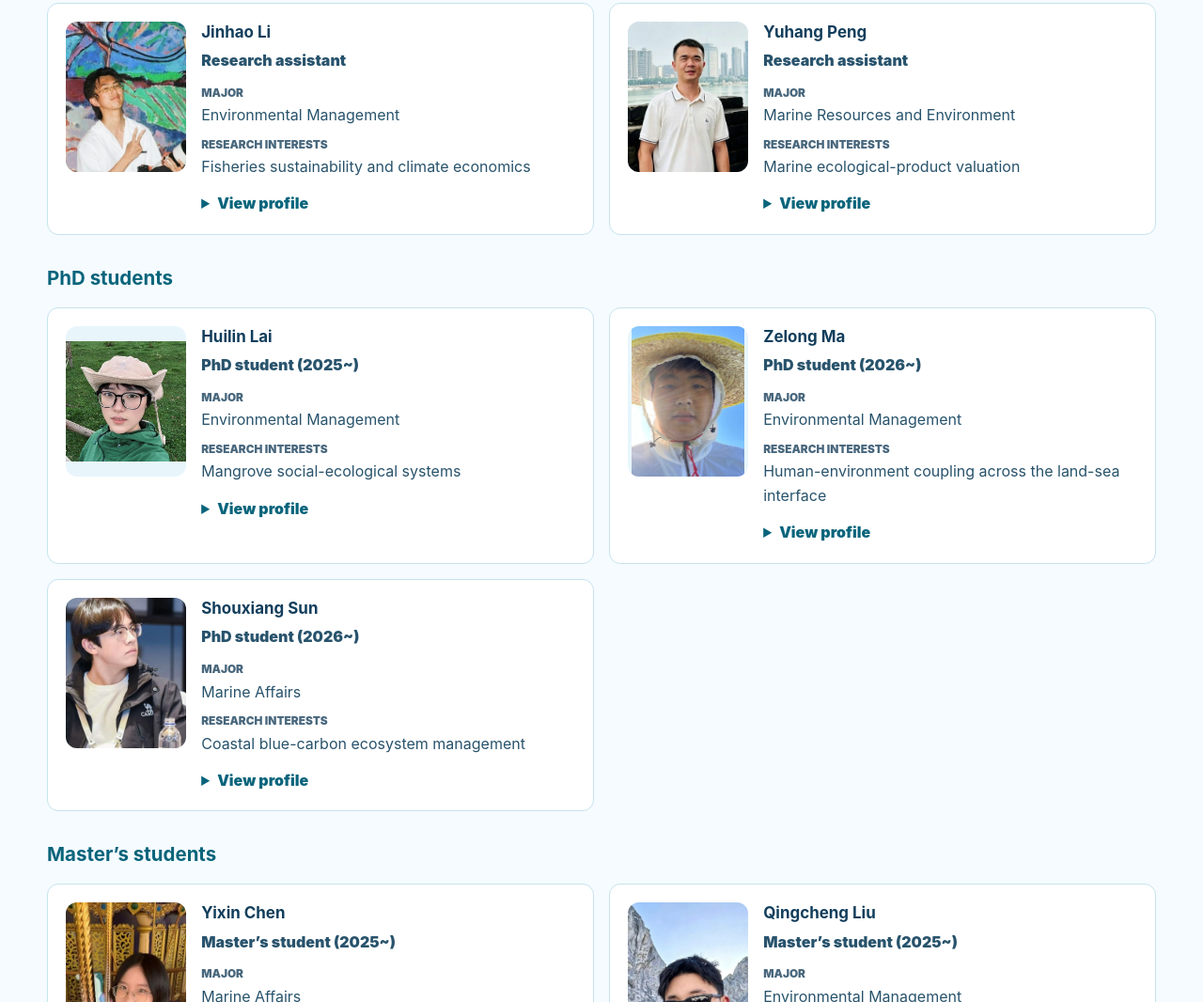
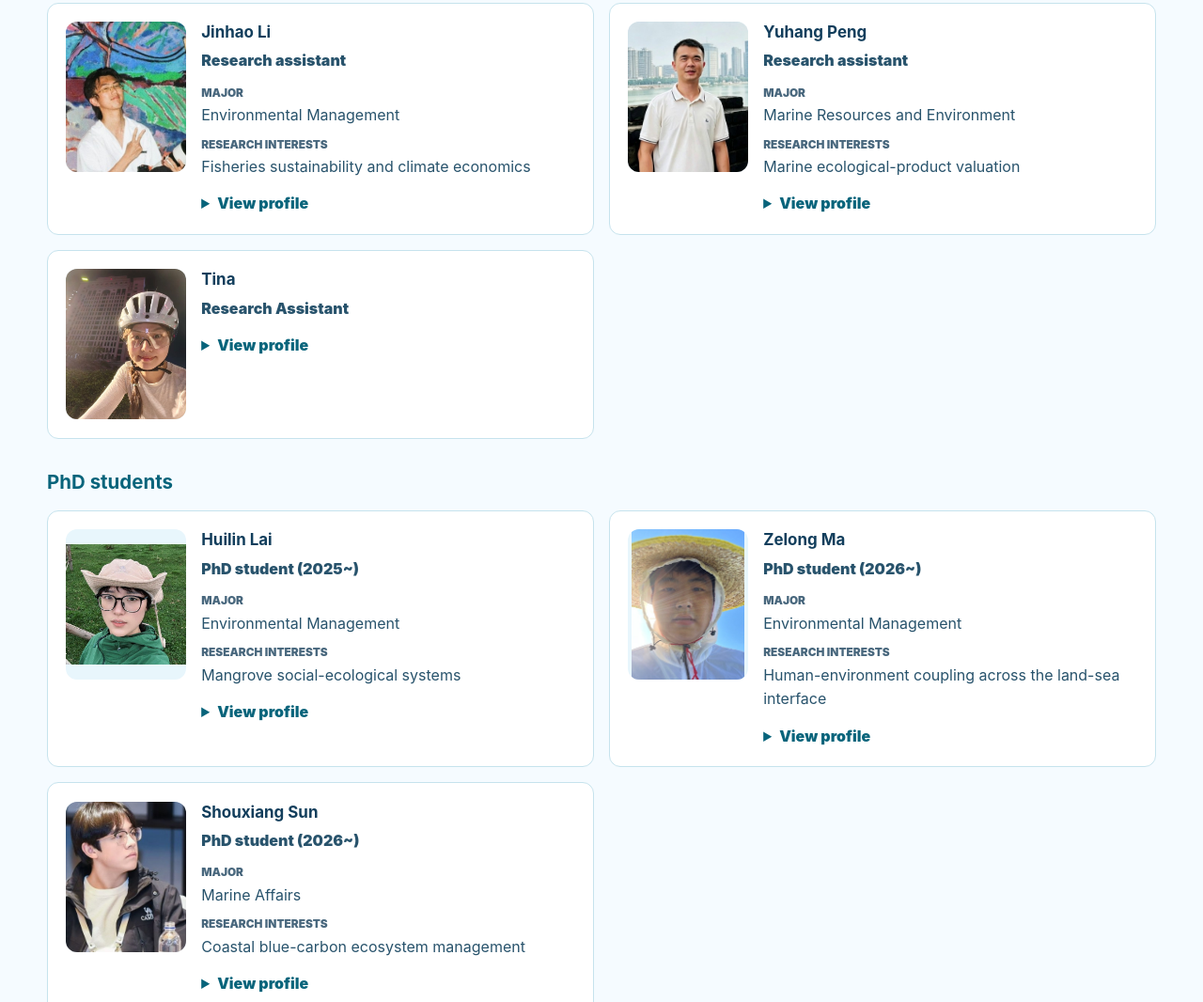
Before and after one commit to SuJie26/jie-su-lab, a plain HTML site: page people.html in a window 1280 px wide. Shown: the part 2093-3159 px from the top of the page at 94% size. Drawn offline with Linux system fonts and the light colour scheme.

Commit message:
Add Tina Li Shuangshuang to research assistants

```diff
--- a/js/content-update.js
+++ b/js/content-update.js
@@ -136,7 +136,24 @@
     { en: "Postdoctoral researcher", zh: "博士后", members: [person("Fan Yang", "杨帆", "Postdoctoral researcher", "博士后", "Resources and Environment", "资源与环境", "Environmental remote sensing", "环境遥感", "Fan Yang received her PhD in Resources and Environment from Sun Yat-sen University. Her work examines vegetation remote sensing, urban ecology, and disaster-related studies, with a focus on vegetation resilience in tropical and subtropical urban regions.", "杨帆毕业于中山大学资源与环境专业，获博士学位。她主要从事环境遥感研究，关注植被遥感、城市生态与灾害事件，重点探究热带—亚热带城市植被恢复力的时空变化及其气候变化和人类活动驱动机制。", "assets/fan-yang-2026.jpeg")] },
     { en: "Research assistants", zh: "研究助理", members: [
       person("Jinhao Li", "李锦豪", "Research assistant", "研究助理", "Environmental Management", "环境管理", "Fisheries sustainability and climate economics", "渔业可持续发展与气候经济学", "Jinhao Li holds a master's degree in Environmental Management from Xiamen University and is preparing for doctoral studies. His current research examines fuel substitution and low-carbon transition pathways in fisheries.", "李锦豪拥有厦门大学环境管理硕士学位，现正准备攻读博士学位。他关注渔业可持续发展与气候变化经济学，当前研究渔船燃料替代和渔业低碳转型路径。", "assets/jinhao-li-2026.jpeg"),
-      person("Yuhang Peng", "彭宇航", "Research assistant", "研究助理", "Marine Resources and Environment", "海洋资源与环境", "Marine ecological-product valuation", "海洋生态产品价值核算", "Yuhang Peng holds a master's degree in Marine Resources and Environment from Guangdong Ocean University. He supports lab administration and works with ArcGIS and marine ecological-product valuation.", "彭宇航拥有广东海洋大学海洋资源与环境硕士学位。他负责课题组日常事务管理，熟悉 ArcGIS 和海洋生态产品价值核算。", "assets/yuhang-peng-2026.jpeg")
+      person("Yuhang Peng", "彭宇航", "Research assistant", "研究助理", "Marine Resources and Environment", "海洋资源与环境", "Marine ecological-product valuation", "海洋生态产品价值核算", "Yuhang Peng holds a master's degree in Marine Resources and Environment from Guangdong Ocean University. He supports lab administration and works with ArcGIS and marine ecological-product valuation.", "彭宇航拥有广东海洋大学海洋资源与环境硕士学位。他负责课题组日常事务管理，熟悉 ArcGIS 和海洋生态产品价值核算。", "assets/yuhang-peng-2026.jpeg"),
+      {
+        "nameEn": "Tina",
+        "nameZh": "李双双",
+        "roleEn": "Research Assistant",
+        "roleZh": "研究助理",
+        "majorEn": "",
+        "majorZh": "",
+        "directionEn": "",
+        "directionZh": "",
+        "bioEn": "Tina holds a master's degree in Engineering from the Institute of Science Tokyo (formerly Tokyo Institute of Technology). During her master's studies, she focused on hydrology and water resources, studying how to optimise the distribution of rainfall observation stations within a watershed. She now supports the organisation and management of SESuS Lab’s research projects and assists with related research.",
+        "bioZh": "李双双，研究助理，毕业于东京科学大学（原东京工业大学），取得工程硕士学位。硕士期间主要研究方向为水文水资源，研究课题为流域内降雨观测站点分布的优化分析。现负责课题组科研项目的组织管理与辅助研究。",
+        "image": "assets/tina-li-shuangshuang.jpeg",
+        "portrait": {
+          "scale": "1",
+          "origin": "50% 24%"
+        }
+      }
     ] },
     { en: "PhD students", zh: "博士研究生", members: [
       person("Huilin Lai", "赖慧琳", "PhD student (2025~)", "博士研究生 (2025~)", "Environmental Management", "环境管理", "Mangrove social-ecological systems", "红树林社会—生态系统", "Huilin Lai holds a master's degree in Economics from Ningbo University. Her research examines mangrove ecosystems, coastal livelihoods, environmental governance, ecosystem services, and social-ecological resilience.", "赖慧琳拥有宁波大学经济学硕士学位。她关注红树林生态系统、沿海生计与环境治理之间的相互作用，重点研究人类活动和管理干预对生态系统服务、生计福祉及社会—生态系统韧性的影响。", "assets/huilin-lai-2026.jpeg"),
--- a/js/data.js
+++ b/js/data.js
@@ -564,6 +564,23 @@ window.siteData = {
           directionZh: "",
           image: "assets/yuhang-peng-2026.jpeg",
           portrait: { scale: "3", origin: "52% 41%" }
+        },
+        {
+          "nameEn": "Tina",
+          "nameZh": "李双双",
+          "roleEn": "Research Assistant",
+          "roleZh": "研究助理",
+          "majorEn": "",
+          "majorZh": "",
+          "directionEn": "",
+          "directionZh": "",
+          "bioEn": "Tina holds a master's degree in Engineering from the Institute of Science Tokyo (formerly Tokyo Institute of Technology). During her master's studies, she focused on hydrology and water resources, studying how to optimise the distribution of rainfall observation stations within a watershed. She now supports the organisation and management of SESuS Lab’s research projects and assists with related research.",
+          "bioZh": "李双双，研究助理，毕业于东京科学大学（原东京工业大学），取得工程硕士学位。硕士期间主要研究方向为水文水资源，研究课题为流域内降雨观测站点分布的优化分析。现负责课题组科研项目的组织管理与辅助研究。",
+          "image": "assets/tina-li-shuangshuang.jpeg",
+          "portrait": {
+            "scale": "1",
+            "origin": "50% 24%"
+          }
         }
       ]
     }
```
Also changed, not shown: people.html (+1 -1 lines), assets/tina-li-shuangshuang.jpeg (added).
